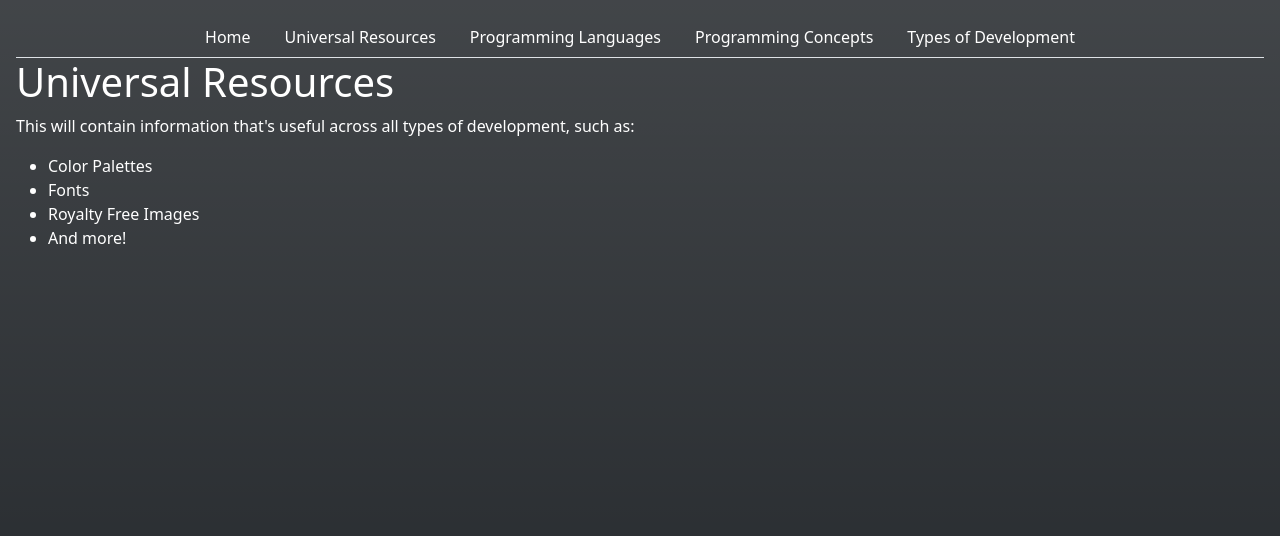
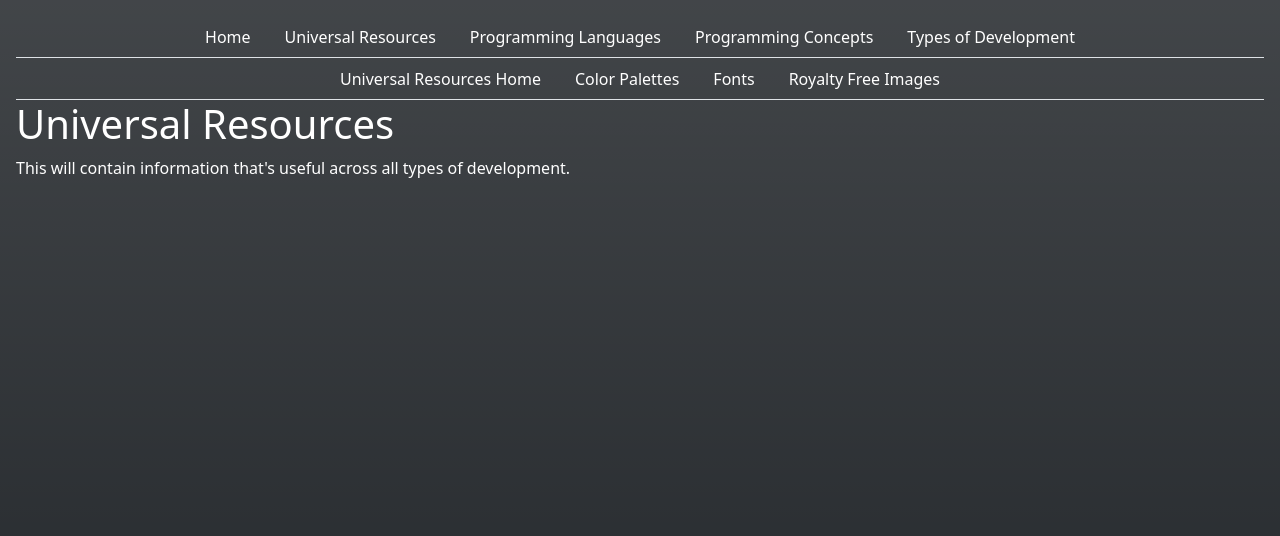
Before and after one commit to beanc16/programming-resources, a React (Create React App) app: page /#/universal in a window 1280 px wide. Shown: the top 536 px of the page. Built offline with nearby package versions, Linux system fonts and the light colour scheme.

Commit message:
Add routes for all universal resources

```diff
--- /dev/null
+++ b/src/routes/universalResources/colorPalettes/colorPalettes.js
@@ -0,0 +1,14 @@
+export default function ColorPalettes()
+{
+    return(
+        <div id="ur-color-palettes">
+            <div>
+                <h1>Color Palettes</h1>
+                <p>
+                    This will contain quick references and tutorials for
+                    color palettes.
+                </p>
+            </div>
+        </div>
+    );
+}
--- /dev/null
+++ b/src/routes/universalResources/fonts/fonts.js
@@ -0,0 +1,14 @@
+export default function Fonts()
+{
+    return(
+        <div id="ur-fonts">
+            <div>
+                <h1>Fonts</h1>
+                <p>
+                    This will contain quick references and tutorials for
+                    fonts.
+                </p>
+            </div>
+        </div>
+    );
+}
--- /dev/null
+++ b/src/routes/universalResources/home/urHome.js
@@ -0,0 +1,14 @@
+export default function URHome()
+{
+    return(
+        <div id="ur-home">
+            <div>
+                <h1>Universal Resources</h1>
+                <p>
+                    This will contain information that's useful across
+                    all types of development.
+                </p>
+            </div>
+        </div>
+    );
+}
--- /dev/null
+++ b/src/routes/universalResources/royaltyFreeImages/royaltyFreeImages.js
@@ -0,0 +1,14 @@
+export default function RoyaltyFreeImages()
+{
+    return(
+        <div id="ur-royalty-free-images">
+            <div>
+                <h1>Royalty Free Images</h1>
+                <p>
+                    This will contain quick references and tutorials for
+                    royalty free images.
+                </p>
+            </div>
+        </div>
+    );
+}
--- a/src/routes/universalResources/universalResources.js
+++ b/src/routes/universalResources/universalResources.js
@@ -1,17 +1,54 @@
+// Routing
+import {
+    Switch,
+    Route,
+    useRouteMatch
+} from "react-router-dom";
+
+// Routes
+import URHome from "./home/urHome";
+import Fonts from "./fonts/fonts";
+import ColorPalettes from "./colorPalettes/colorPalettes";
+import RoyaltyFreeImages from "./royaltyFreeImages/royaltyFreeImages";
+
+// Components
+import { TabBar, TabBarItem } from "../../components/navigation/tabBar";
+
+
 export default function UniversalResources()
 {
+    let match = useRouteMatch();
+
     return(
         <div id="universal-resources">
-            <h1>Universal Resources</h1>
-            <p>
-                This will contain information that's useful across all types of development, such as:
-            </p>
-            <ul>
-                <li>Color Palettes</li>
-                <li>Fonts</li>
-                <li>Royalty Free Images</li>
-                <li>And more!</li>
-            </ul>
+            <TabBar justify="center">
+                <TabBarItem to={`${match.url}`}>
+                    Universal Resources Home
+                </TabBarItem>
+                <TabBarItem to={`${match.url}/color-palettes`}>
+                    Color Palettes
+                </TabBarItem>
+                <TabBarItem to={`${match.url}/fonts`}>
+                    Fonts
+                </TabBarItem>
+                <TabBarItem to={`${match.url}/royalty-free-images`}>
+                    Royalty Free Images
+                </TabBarItem>
+            </TabBar>
+            <Switch>
+                <Route path={`${match.path}/color-palettes`}>
+                    <ColorPalettes />
+                </Route>
+                <Route path={`${match.path}/fonts`}>
+                    <Fonts />
+                </Route>
+                <Route path={`${match.path}/royalty-free-images`}>
+                    <RoyaltyFreeImages />
+                </Route>
+                <Route path={`${match.path}`}>
+                    <URHome />
+                </Route>
+            </Switch>
         </div>
-    )
+    );
 }
```
